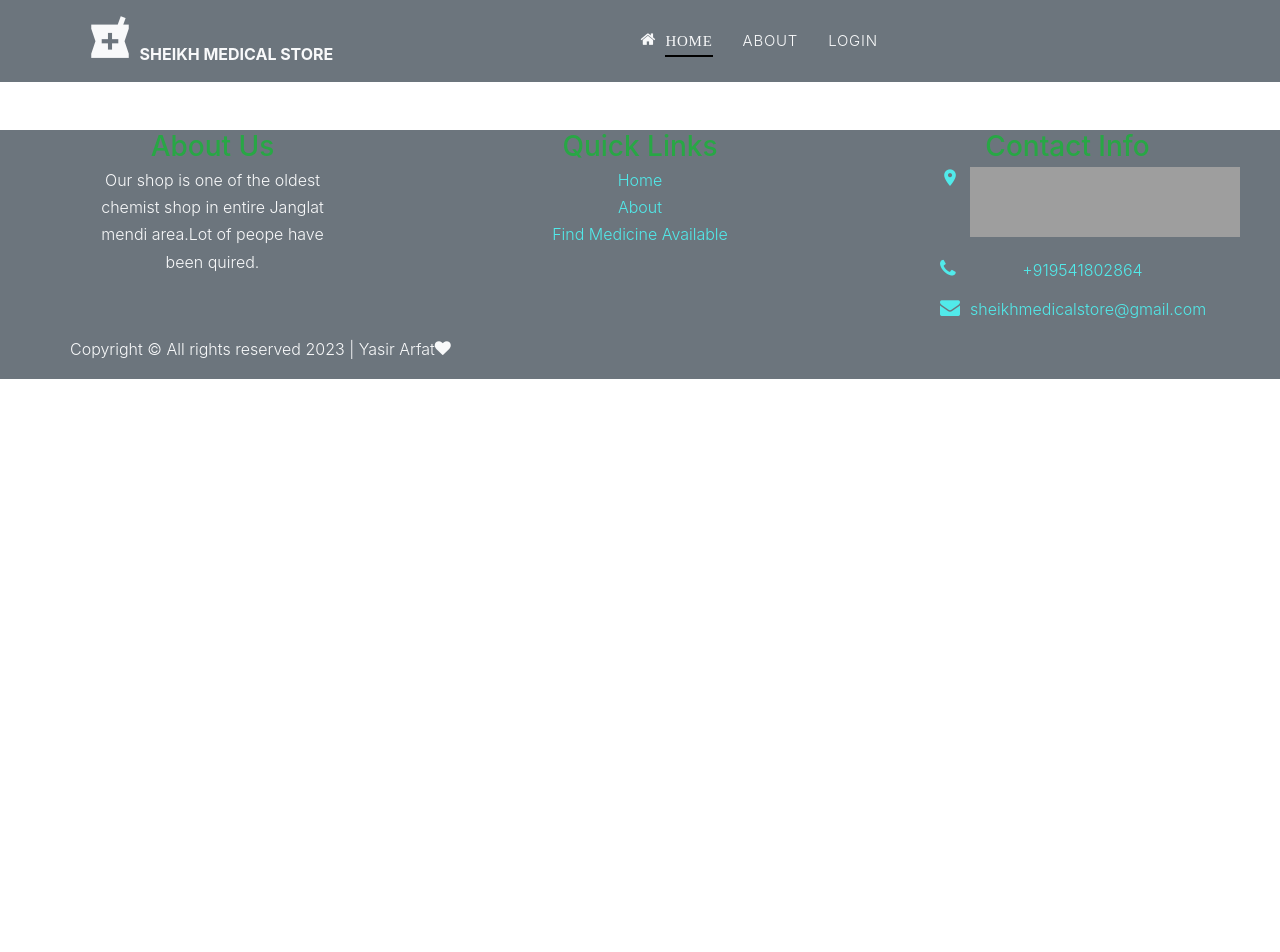
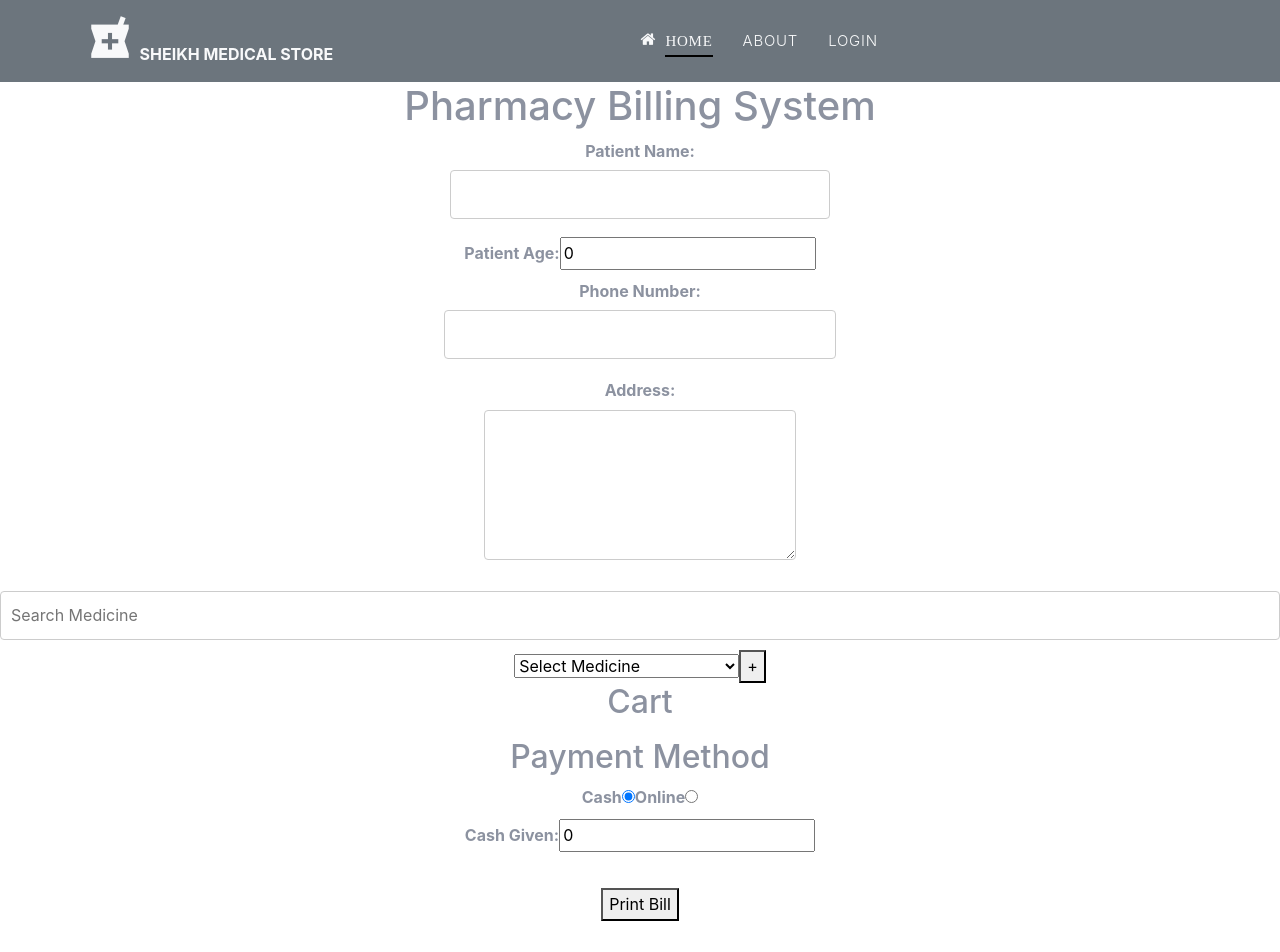
Before and after one commit to cseyasir/Sheikh-Medical-UI, a React (Create React App) app: page /Bill in a window 1280 px wide. Shown: the top 952 px of the page. Before the commit the page ends 800 px from the top, so only its background shows below. Built offline with nearby package versions, Linux system fonts and the light colour scheme; grey boxes are pictures that could not be loaded; a web font is replaced by a local one.

Commit message:
adding billing

```diff
--- a/package.json
+++ b/package.json
@@ -3,10 +3,12 @@
   "version": "0.1.0",
   "private": true,
   "dependencies": {
+    "@react-pdf/renderer": "^3.4.4",
     "@testing-library/jest-dom": "^5.17.0",
     "@testing-library/react": "^13.4.0",
     "@testing-library/user-event": "^13.5.0",
     "express": "^4.18.2",
+    "jspdf": "^2.5.1",
     "react": "^18.2.0",
     "react-dom": "^18.2.0",
     "react-router-dom": "^6.16.0",
--- a/src/App.js
+++ b/src/App.js
@@ -10,6 +10,7 @@ import Find from "./My components/Find"
 import Search from './My components/Search';
 import About from './My components/About'
 import Add from './My components/addnewitem'
+import Bill from './My components/Bill';
 
 import { BrowserRouter , Routes, Route, Link } from "react-router-dom";
 
@@ -29,6 +30,7 @@ function App() {
         <Route exact path="Find" element={<Find/>} />
         <Route exact path="About" element={<About/>} />
         <Route exact path="Search" element={<Search/>} />
+        <Route exact path="Bill" element={<Bill/>} />
         <Route exact path="Addingitem" element={<Add/>} />
 
 
--- /dev/null
+++ b/src/My components/Bill.js
@@ -0,0 +1,196 @@
+import React, { useState } from 'react';
+
+const MEDICINES = {
+  'Paracetamol': 10,
+  'Ibuprofen': 15,
+  'Aspirin': 20
+};
+
+function Bill() {
+  const [patientDetails, setPatientDetails] = useState({
+    name: '',
+    age: 0,
+    phone: '',
+    address: ''
+  });
+  const [cart, setCart] = useState([]);
+  const [selectedMedicine, setSelectedMedicine] = useState('');
+  const [searchTerm, setSearchTerm] = useState('');
+  const [paymentMethod, setPaymentMethod] = useState('Cash');
+  const [cashGiven, setCashGiven] = useState(0);
+
+  const calculateTotal = () => {
+    let total = 0;
+    cart.forEach(item => {
+      total += MEDICINES[item.medicine] * item.quantity;
+    });
+    return total;
+  };
+
+  const handleAddToCart = () => {
+    if (selectedMedicine && cart.find(item => item.medicine === selectedMedicine)) {
+      const updatedCart = cart.map(item => {
+        if (item.medicine === selectedMedicine) {
+          return { ...item, quantity: item.quantity + 1 };
+        }
+        return item;
+      });
+      setCart(updatedCart);
+    } else {
+      setCart([...cart, { medicine: selectedMedicine, quantity: 1 }]);
+    }
+  };
+
+  const handleRemoveFromCart = (index) => {
+    const updatedCart = [...cart];
+    updatedCart.splice(index, 1);
+    setCart(updatedCart);
+  };
+
+  const handlePaymentMethodChange = (e) => {
+    setPaymentMethod(e.target.value);
+  };
+
+  const handleCashGivenChange = (e) => {
+    setCashGiven(e.target.value);
+  };
+
+  const handleGenerateBill = () => {
+    // Generate and print bill logic
+  };
+
+  const handlePrint = () => {
+    const bill = generateBill();
+    // Print the bill
+    const printWindow = window.open('', '_blank');
+    printWindow.document.write('<html><head><title>Print</title></head><body>');
+    printWindow.document.write(`<pre>${bill}</pre>`);
+    printWindow.document.write('</body></html>');
+    printWindow.document.close();
+    printWindow.print();
+  };
+
+  const generateBill = () => {
+    let bill = `**Pharmacy Billing System**\n\n`;
+    bill += `**Patient Details**\n`;
+    bill += `Name: ${patientDetails.name}\n`;
+    bill += `Age: ${patientDetails.age}\n`;
+    bill += `Phone Number: ${patientDetails.phone}\n`;
+    bill += `Address: ${patientDetails.address}\n\n`;
+    bill += `**Medicines**\n`;
+    bill += `Medicine       | Quantity | Price\n`;
+    bill += `---------------|----------|------\n`;
+    cart.forEach(item => {
+      const price = MEDICINES[item.medicine];
+      bill += `${item.medicine.padEnd(14)}|${String(item.quantity).padStart(10)}| Rs. ${price}\n`;
+    });
+    bill += `\n`;
+    bill += `**Total Amount:** Rs. ${calculateTotal()}\n`;
+
+    if (paymentMethod === 'Cash') {
+      const returnAmount = cashGiven - calculateTotal();
+      bill += `**Payment Method:** Cash\n`;
+      bill += `Cash Given: Rs. ${cashGiven}\n`;
+      bill += `Return Amount: Rs. ${returnAmount >= 0 ? returnAmount : 'Insufficient cash'}\n`;
+    } else {
+      bill += `**Payment Method:** Online\n`;
+    }
+    return bill;
+  };
+
+  return (
+    <div>
+      <h1>Pharmacy Billing System</h1>
+      <label>
+        Patient Name:
+        <input
+          type="text"
+          value={patientDetails.name}
+          onChange={e => setPatientDetails(prev => ({ ...prev, name: e.target.value }))}
+        />
+      </label>
+      <br />
+      <label>
+        Patient Age:
+        <input
+          type="number"
+          value={patientDetails.age}
+          onChange={e => setPatientDetails(prev => ({ ...prev, age: e.target.value }))}
+        />
+      </label>
+      <br />
+      <label>
+        Phone Number:
+        <input
+          type="text"
+          value={patientDetails.phone}
+          onChange={e => setPatientDetails(prev => ({ ...prev, phone: e.target.value }))}
+        />
+      </label>
+      <br />
+      <label>
+        Address:
+        <textarea
+          value={patientDetails.address}
+          onChange={e => setPatientDetails(prev => ({ ...prev, address: e.target.value }))}
+        ></textarea>
+      </label>
+      <br />
+      <input
+        type="text"
+        placeholder="Search Medicine"
+        value={searchTerm}
+        onChange={e => setSearchTerm(e.target.value)}
+      />
+      <select onChange={e => setSelectedMedicine(e.target.value)}>
+        <option>Select Medicine</option>
+        {Object.keys(MEDICINES).filter(med => med.toLowerCase().includes(searchTerm.toLowerCase())).map(med => (
+          <option key={med} value={med}>{med} (Price: Rs. {MEDICINES[med]})</option>
+        ))}
+      </select>
+      <button onClick={handleAddToCart}>+</button>
+      <br />
+      <h2>Cart</h2>
+      <ul>
+        {cart.map((item, index) => (
+          <li key={index}>{item.medicine}: {item.quantity} <button onClick={() => handleRemoveFromCart(index)}>-</button></li>
+        ))}
+      </ul>
+      <h2>Payment Method</h2>
+      <label>
+        Cash
+        <input
+          type="radio"
+          value="Cash"
+          checked={paymentMethod === 'Cash'}
+          onChange={handlePaymentMethodChange}
+        />
+      </label>
+      <label>
+        Online
+        <input
+          type="radio"
+          value="Online"
+          checked={paymentMethod === 'Online'}
+          onChange={handlePaymentMethodChange}
+        />
+      </label>
+      {paymentMethod === 'Cash' && (
+        <div>
+          <label>
+            Cash Given:
+            <input
+              type="number"
+              value={cashGiven}
+              onChange={handleCashGivenChange}
+            />
+          </label>
+        </div>
+      )}
+      <br />
+      <button onClick={handlePrint}>Print Bill</button>
+    </div>
+  );
+}
+
+export default Bill;
```
Also changed, not shown: src/My components/Nav.js (line endings or trailing spaces), 1 other file (tests, documents, lock files or other folders).
